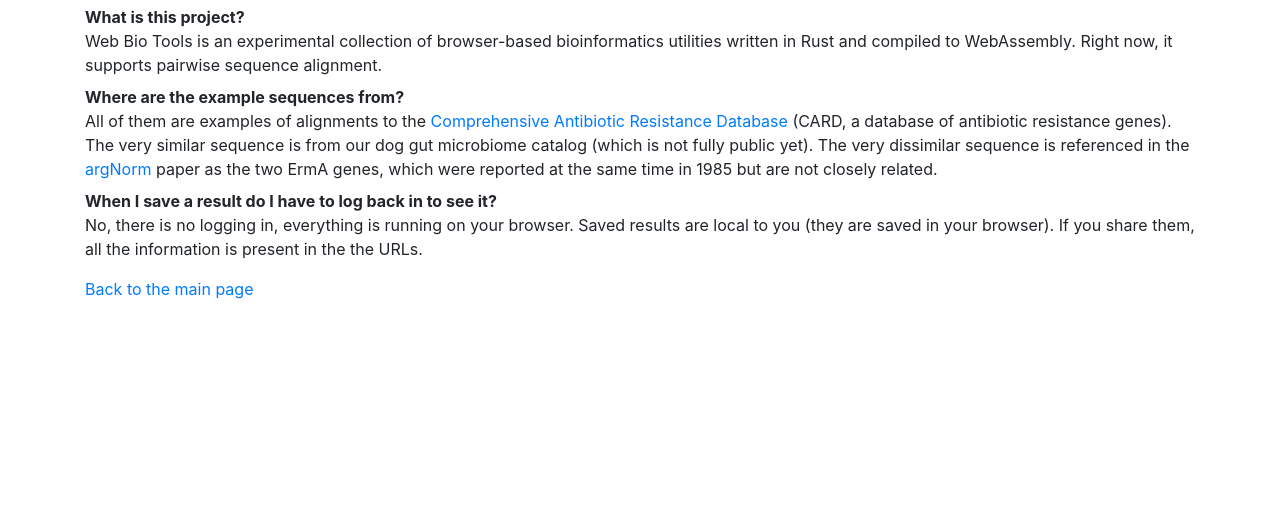
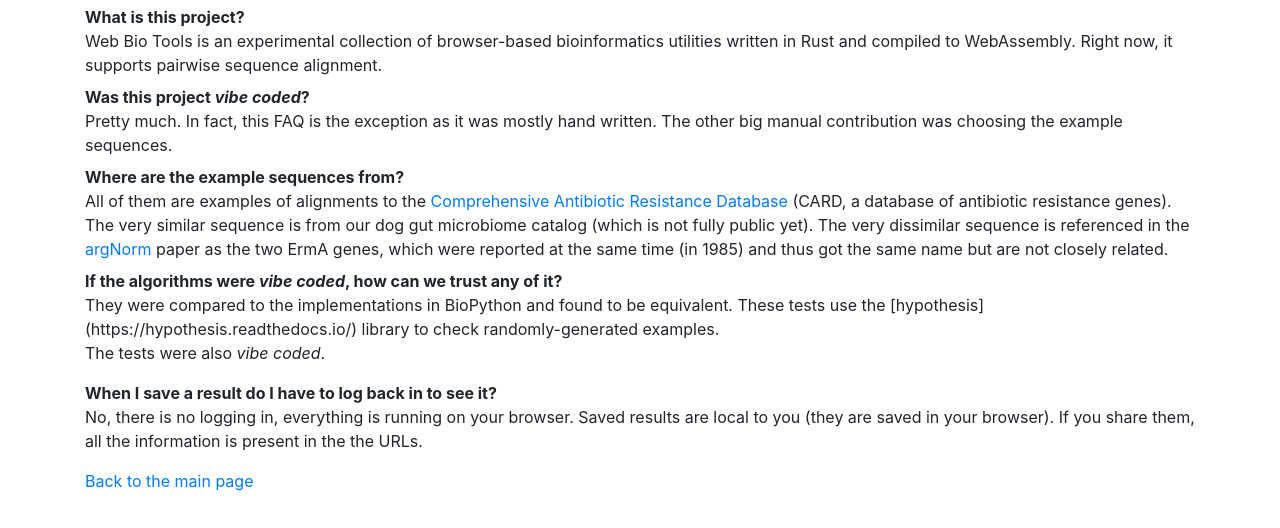
Before and after one commit to luispedro/web-bio-tools, a plain HTML site: page faq.html in a window 1280 px wide. Shown: the part 76-604 px from the top of the page. Drawn offline with nearby package versions, Linux system fonts and the light colour scheme.

Commit message:
ENH FAQs about vibe coding

```diff
--- a/faq.html
+++ b/faq.html
@@ -17,6 +17,12 @@
 
         </dd>
 
+        <dt>Was this project <cite>vibe coded</cite>?</dt>
+        <dd>Pretty much. In fact, this FAQ is the exception as it was mostly
+            hand written. The other big manual contribution was choosing the
+            example sequences.
+        </dd>
+
         <dt>Where are the example sequences from?</dt>
         <dd>All of them are examples of alignments to the <a
                 href="https://card.mcmaster.ca/">Comprehensive Antibiotic
@@ -29,9 +35,18 @@
             The very dissimilar sequence is referenced in the <a
             href="https://doi.org/10.1093/bioinformatics/btaf173">argNorm</a>
             paper as the two ErmA genes, which were reported at the same time
-            in 1985 but are not closely related.</dd>
+            (in 1985) and thus got the same name but are not closely related.
+        </dd>
 
+        <dt>If the algorithms were <cite>vibe coded</cite>, how can we trust any of it?</dt>
+        <dd>They were compared to the implementations in BioPython and found to
+            be equivalent. These tests use the
+            [hypothesis](https://hypothesis.readthedocs.io/) library to check
+            randomly-generated examples.
+
+            <p>The tests were also <cite>vibe coded</cite>.
         </dd>
+
         <dt>When I save a result do I have to log back in to see it?</dt>
         <dd>No, there is no logging in, everything is running on your browser.
             Saved results are local to you (they are saved in your browser). If
```
